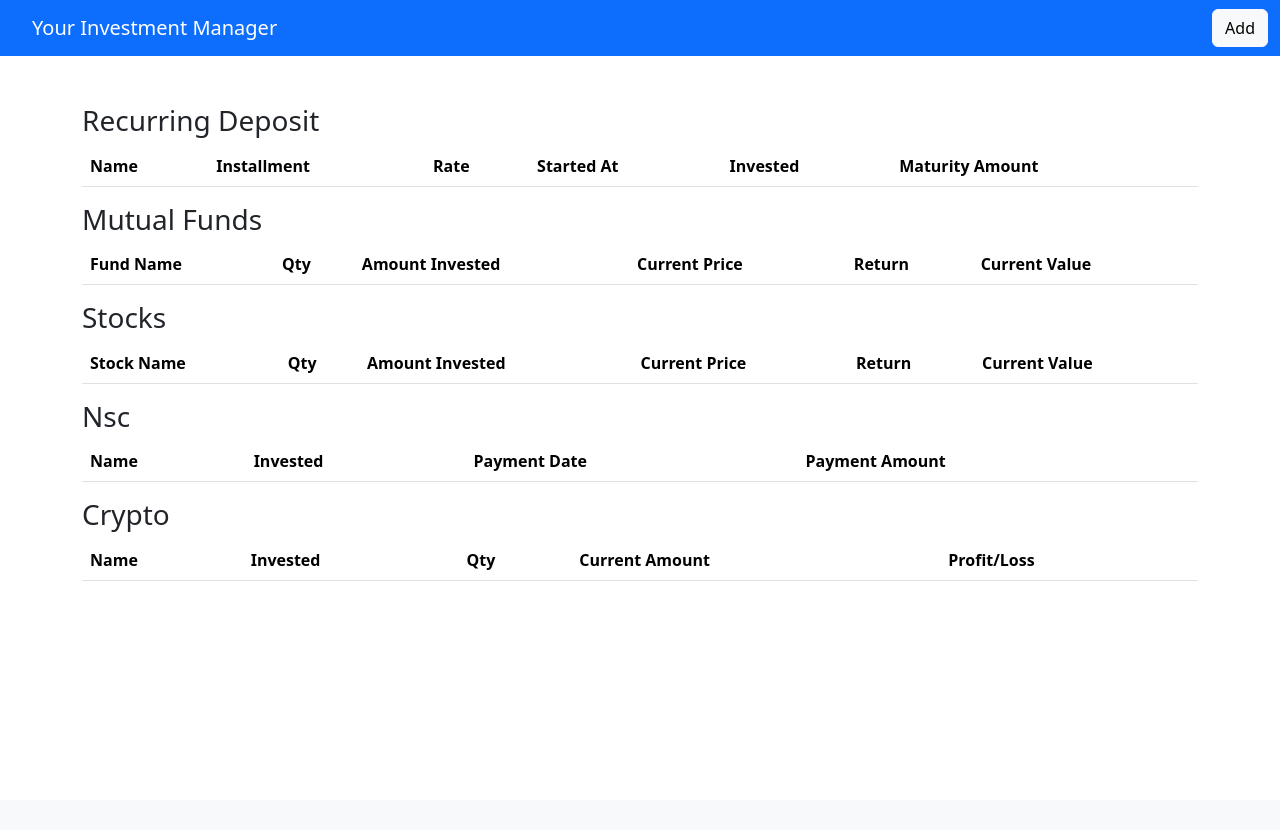
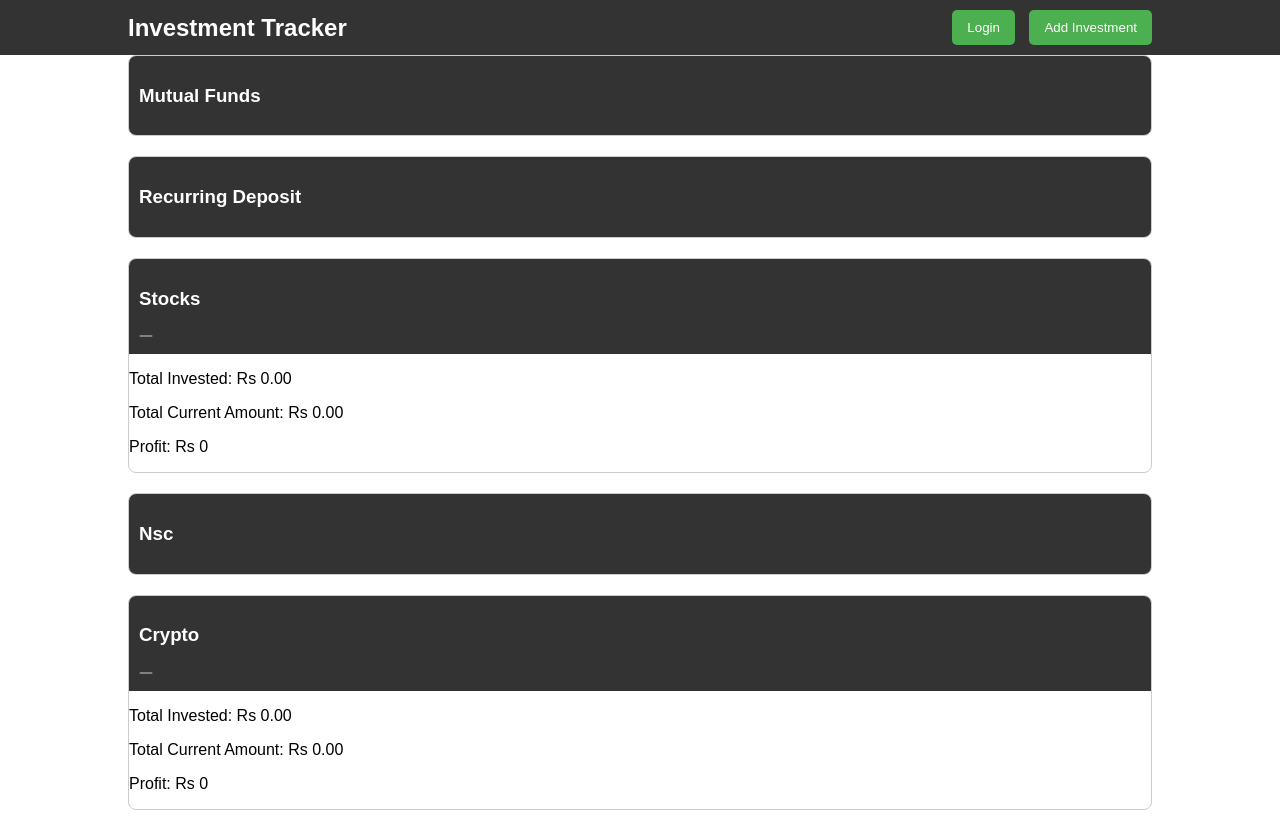
Before and after one commit to Rahul-1991/portfolio_manager, a Flask app: page /temp in a window 1280 px wide. Before the commit the page ends 581 px from the top, so only its background shows below. Run offline with Flask 3, Linux system fonts and the light colour scheme; lists and menus that the app fills with data are empty.

Commit message:
Made UI changes

```diff
--- /dev/null
+++ b/app/static/css/main.css
@@ -0,0 +1,72 @@
+body {
+    font-family: Arial, sans-serif;
+    margin: 0;
+    padding: 0;
+}
+
+.container {
+    width: 80%;
+    margin: 0 auto;
+}
+
+.navbar {
+    background-color: #333;
+    color: #fff;
+    padding: 10px 0;
+}
+
+.navbar .container {
+    display: flex;
+    justify-content: space-between;
+    align-items: center;
+}
+
+.navbar h2 {
+    margin: 0;
+}
+
+.navbar-buttons button {
+    background-color: #4CAF50;
+    color: #fff;
+    padding: 10px 15px;
+    border: none;
+    border-radius: 5px;
+    cursor: pointer;
+    margin-left: 10px;
+}
+
+.investment-section {
+    border: 1px solid #ccc;
+    border-radius: 8px;
+    margin-bottom: 20px;
+    overflow: hidden;
+    transition: height 0.3s ease;
+}
+
+
+.investment-section:not(:first-child) {
+    margin-top: 20px;
+}
+
+.section-header {
+    background-color: #333;
+    color: #FFFFFF;
+    padding: 10px;
+    cursor: pointer;
+}
+
+.section-content {
+    padding: 10px;
+}
+
+.section-content table {
+    width: 100%;
+    margin-top: 10px;
+    border-collapse: collapse;
+}
+
+.section-content th, .section-content td {
+    border: 1px solid #ddd;
+    padding: 8px;
+    text-align: left;
+}
--- /dev/null
+++ b/app/static/js/script.js
@@ -0,0 +1,240 @@
+document.addEventListener("DOMContentLoaded", function() {
+        window.onload = function () {
+                fetchInvestmentData();
+            };
+        const backendData = {
+        mutualFunds: [],
+        recurringDeposit: [],
+        stocks: [],
+        nsc: [],
+        crypto: [],
+        };
+        const charts = {};
+
+        async function fetchInvestmentData() {
+            const response = await fetch('http://localhost:5000/portfolio_data');
+            const data = await response.json();
+
+            const investmentTypes = ['mutualfunds', 'recurringdeposit', 'stocks', 'nsc', 'crypto'];
+
+            investmentTypes.forEach(type => {
+            const transaction = data.transactions.find(transaction =>
+                transaction.type.toLowerCase() === type.toLowerCase());
+            if (transaction && transaction.investments) {
+                backendData[type] = transaction.investments;
+                renderData(type, backendData[type]);
+                updateAdditionalData(type, backendData[type]);
+                console.log(type);
+                switch (type) {
+                    case 'mutualfunds':
+                        renderPieChart('mutualfundsSection','mutualfundschart', 'Mutual Funds', backendData.mutualFunds);
+                        break;
+                    case 'stocks':
+                        renderPieChart('stocksSection','stockschart', 'Stocks', backendData.stocks);
+                        break;
+                    case 'crypto':
+                        renderPieChart('cryptoSection','cryptochart', 'Crypto', backendData.crypto);
+                        break;
+                    default:
+                        break;
+                }
+            } else {
+                console.error(`No data found for ${type} or missing 'investments' property.`);
+                }
+            });
+        }
+
+
+
+
+function renderData(category, data) {
+    const sectionContent = $(`#${category}Section .section-content`);
+    console.log(data);
+    sectionContent.empty();
+
+    if (data.length > 0) {
+        const table = $('<table></table>');
+        const tableHead = $('<thead></thead>');
+        const tableBody = $('<tbody></tbody>');
+
+        const keys = Object.keys(data[0]);
+        const headerRow = $('<tr></tr>');
+
+        keys.forEach(key => {
+            headerRow.append(`<th>${key}</th>`);
+        });
+
+        tableHead.append(headerRow);
+        table.append(tableHead);
+
+        data.forEach(item => {
+            const row = $('<tr></tr>');
+
+            keys.forEach(key => {
+                if (key === 'unrealisedGain' && (category === 'mutualfunds' || category === 'stocks')) {
+                    const gainValue = parseFloat(item[key]);
+                    let arrowClass = 'fa-minus';
+
+                    if (gainValue > 0) {
+                        arrowClass = 'fa-arrow-up';
+                    } else if (gainValue < 0) {
+                        arrowClass = 'fa-arrow-down';
+                    }
+
+                    row.append(`<td style="color: ${gainValue >= 0 ? 'green' : 'red'};"><i class="fas ${arrowClass}"></i> ${item[key]}</td>`);
+                } else if (key === 'profit' && category === 'crypto') {
+                    const profitValue = parseFloat(item[key]);
+                    let arrowClass = 'fa-minus';
+
+                    if (profitValue > 0) {
+                        arrowClass = 'fa-arrow-up';
+                    }
+                    else if (profitValue < 0) {
+                        arrowClass = 'fa-arrow-down';
+                    }
+
+                    row.append(`<td style="color: ${profitValue >= 0 ? 'green' : 'red'};"><i class="fas ${arrowClass}"></i> ${item[key]}</td>`);
+                } else {
+                    row.append(`<td>${item[key]}</td>`);
+                }
+            });
+
+            tableBody.append(row);
+        });
+
+        table.append(tableBody);
+        sectionContent.append(table);
+    } else {
+        sectionContent.append('<p>No data available.</p>');
+    }
+}
+
+
+function updateAdditionalData(category, data) {
+                const additionalDataContainer = $(`#${category}AdditionalData`);
+                const totalInvested = data.reduce((total, item) => total + parseFloat(item.invested), 0).toFixed(2);
+                const totalCurrentAmount = data.reduce((total, item) => total + parseFloat(item.currentAmount), 0).toFixed(2);
+                const totalProfitLoss = (totalCurrentAmount - totalInvested).toFixed(2);
+                const maturityAmt = data.reduce((total, item) => total + parseFloat(item.maturityAmount), 0).toFixed(2);
+                const installment = data.reduce((total, item) => total + parseFloat(item.installment), 0).toFixed(2);
+
+                if (category === 'recurringdeposit') {
+                    console.log('rd');
+                    additionalDataContainer.html(`
+                    <p>Installment: Rs ${installment}</p>
+                    <p>Total Invested: Rs ${totalInvested}</p>
+                    <p>Maturity Amount: Rs ${maturityAmt}</p>
+                `);
+
+                }else{
+
+                additionalDataContainer.html(`
+                    <p>Total Invested: Rs ${totalInvested}</p>
+                    <p>Total Current Amount: Rs ${totalCurrentAmount}</p>
+                    <p>${totalProfitLoss < 0 ? 'Loss' : 'Profit'}: Rs ${Math.abs(totalProfitLoss)}</p>
+                `);
+            }
+
+                // Add arrow icon for profit/loss
+                const arrowIcon = additionalDataContainer.parent().find('.arrow-icon');
+                if (totalProfitLoss > 0) {
+                    arrowIcon.html('<i class="fas fa-arrow-up" style="color: green;"></i>');
+                } else if (totalProfitLoss < 0) {
+                    arrowIcon.html('<i class="fas fa-arrow-down" style="color: red;"></i>');
+                } else {
+                    arrowIcon.html('<i class="fas fa-minus" style="color: grey;"></i>');
+                }
+            }
+
+        // Function to toggle section (expand/collapse)
+        window.toggleSection = function(sectionId) {
+            const section = $(`#${sectionId}`);
+            const sectionContent = section.find('.section-content');
+
+            if (sectionContent.is(':visible')) {
+                sectionContent.slideUp();
+            } else {
+                // Hide other open sections
+                $('.section-content').slideUp();
+
+                // Show clicked section
+                sectionContent.slideDown();
+
+                // Fetch and render data if not already loaded
+                const category = sectionId.replace('Section', '');
+                const data = backendData[category];
+                if (data && data.length > 0) {
+                    renderData(category, data);
+                    updateAdditionalData(category, data);
+                    switch (sectionId) {
+                    case 'mutualfunds':
+                        renderPieChart('mutualfundsSection','mutualfundschart', 'Mutual Funds', backendData.mutualFunds);
+                        break;
+                    case 'stocksSection':
+                        renderPieChart('stocksSection','stockschart', 'Stocks', backendData.stocks);
+                        break;
+                    case 'cryptoSection':
+                        renderPieChart('cryptoSection','cryptochart', 'Crypto', backendData.crypto);
+                        break;
+                    default:
+                        break;
+                }
+                }
+            }
+        };
+
+function addCanvasToSection(sectionId, canvasId, canvasWidth, canvasHeight) {
+        var sectionContent = document.getElementById(sectionId+'Content');
+
+        var canvasElement = document.createElement("canvas");
+        canvasElement.id = canvasId;
+        canvasElement.width = canvasWidth;
+        canvasElement.height = canvasHeight;
+
+
+        sectionContent.appendChild(canvasElement);
+    }
+
+function renderPieChart(section, chartId, title, data) {
+                addCanvasToSection(section,chartId,400,200);
+                const ctx = document.getElementById(chartId).getContext('2d');
+                if (charts[chartId]) {
+                    charts[chartId].destroy();  // Destroy the existing chart
+                }
+
+                charts[chartId] = new Chart(ctx, {
+                    type: 'pie',
+                    data: {
+                        labels: data.map(item => item.name),
+                        datasets: [{
+                            label: `${title} Distribution`,
+                            data: data.map(item => item.invested),
+                            backgroundColor: getRandomColorArray(data.length),
+                            borderWidth: 1,
+                        }],
+                    },
+                    options: {
+                        responsive: false,
+                        maintainAspectRatio: false,
+                        scales: {
+                            x: {
+                                display: false,
+                            },
+                            y: {
+                                display: false,
+                            },
+                        },
+                    },
+                });
+            }
+
+function getRandomColorArray(count) {
+    const colors = [];
+    for (let i = 0; i < count; i++) {
+        const color = `rgba(${Math.floor(Math.random() * 256)}, ${Math.floor(Math.random() * 256)}, ${Math.floor(Math.random() * 256)}, 0.7)`;
+        colors.push(color);
+    }
+    return colors;
+}
+$('.section-content').hide(); //to make it in collpased state by default
+});
--- a/app/urls.py
+++ b/app/urls.py
@@ -8,3 +8,4 @@
 modules.add_url_rule('/portfolioDetails', view_func=views.GetPortfolioDetails.as_view('portfolio_details'))
 modules.add_url_rule('/', view_func=views.Homepage.as_view('homepage'))
 modules.add_url_rule('/temp', view_func=views.HomepageTemp.as_view('homepage_temp'))
+modules.add_url_rule('/portfolio_data', view_func=views.PortfolioData.as_view('port_data'))
--- a/app/views.py
+++ b/app/views.py
@@ -2,7 +2,7 @@
 from flask.views import MethodView
 from app.service import PortfolioService
 from app.common_utils import render_response
-
+from flask import jsonify
 
 class GetPortfolioDetails(MethodView):
 
@@ -22,7 +22,10 @@
 class HomepageTemp(MethodView):
 
     def get(self):
+        return render_template('index2.html')
+
+class PortfolioData(MethodView):
+
+    def get(self):
         response = PortfolioService(dict(), dict()).get_portfolio_details()
-        # response = {'totalInvestment': 190000, 'transactions': [{'type': 'Recurring Deposit', 'investments': [{'installment': 10000, 'rate': 7, 'startDate': '2022-06-14', 'invested': 190000, 'maturityAmount': 201481.04926873092, 'name': 'HDFC RD'}], 'invested': 190000}, {'type': 'Mutual Funds', 'investments': [{'name': 'HDFC Gold', 'currentAmount': 82069.2728601, 'invested': 68979, 'currentPrice': 19.9131, 'qty': 4121.371, 'unrealisedGain': 13090.272860099998}, {'name': 'Nippon Pharma', 'currentAmount': 47426.770462500004, 'invested': 32408, 'currentPrice': 447.2325, 'qty': 106.045, 'unrealisedGain': 15018.770462500004}, {'name': 'Kotak Flexicap', 'currentAmount': 42216.890894, 'invested': 30936, 'currentPrice': 75.982, 'qty': 555.617, 'unrealisedGain': 11280.890893999996}, {'name': 'SBI Equity Hybrid - Growth', 'currentAmount': 45852.9262976, 'invested': 34998, 'currentPrice': 264.9968, 'qty': 173.032, 'unrealisedGain': 10854.926297600003}, {'name': 'ICICI Technology - Growth', 'currentAmount': 68979.55975, 'invested': 56004, 'currentPrice': 196.09, 'qty': 351.775, 'unrealisedGain': 12975.55975}], 'invested': 223325}]}
-        print(response)
-        return render_template('index2.html', response=response)
+        return jsonify(response)
--- a/templates/index2.html
+++ b/templates/index2.html
@@ -1,146 +1,91 @@
-<!DOCTYPE html>
-<html lang="en">
+<html>
 <head>
+    <meta charset="UTF-8">
     <meta name="viewport" content="width=device-width, initial-scale=1.0">
-    <!-- Latest compiled and minified CSS -->
-    <link href="https://cdn.jsdelivr.net/npm/bootstrap@5.3.2/dist/css/bootstrap.min.css" rel="stylesheet">
+    <script src="https://cdn.jsdelivr.net/npm/chart.js"></script>
+    <link rel="stylesheet" href="{{ url_for('static', filename='css/main.css') }}">
+    <link rel="stylesheet" href="https://cdnjs.cloudflare.com/ajax/libs/font-awesome/6.0.0/css/all.min.css" crossorigin="anonymous">
 
-    <!-- Latest compiled JavaScript -->
-    <script src="https://cdn.jsdelivr.net/npm/bootstrap@5.3.2/dist/js/bootstrap.bundle.min.js"></script>
-    <title>Investment Manager</title>
+    <title>Investment Portfolio</title>
 </head>
 <body>
-    <nav class="navbar navbar-expand-lg navbar-dark bg-primary">
-        <div class="container-fluid">
-            <a class="navbar-brand" href="#" style="padding-left: 20px;">Your Investment Manager</a>
-            <!-- Button with ml-auto to push it to the right -->
-            <button class="btn btn-light ml-auto" type="button">Add</button>
+    <nav class="navbar">
+        <div class="container">
+            <div class="navbar-brand">
+                <h2>Investment Tracker</h2>
+            </div>
+            <div class="navbar-buttons">
+                <button onclick="openLoginModal()">Login</button>
+                <button onclick="openAddModal()">Add Investment</button>
+            </div>
         </div>
     </nav>
+
     <div class="container mt-5">
-        {% for investment in response.transactions %}
-            <h3>{{ investment.type }}</h3>
-            {% if investment.type == "Mutual Funds" %}
-                <table class="table">
-                    <thead>
-                        <tr>
-                            <th scope="col">Fund Name</th>
-                            <th scope="col">Qty</th>
-                            <th scope="col">Amount Invested</th>
-                            <th scope="col">Current Price</th>
-                            <th scope="col">Return</th>
-                            <th scope="col">Current Value</th>
-                        </tr>
-                    </thead>
-                    <tbody>
-                        {% for item in investment.investments %}
-                            <tr class="table-primary">
-                                <td>{{ item.name }}</td>
-                                <td>{{ item.qty }}</td>
-                                <td>{{ item.invested }}</td>
-                                <td>{{ item.currentPrice }}</td>
-                                <td>{{ item.unrealisedGain }}</td>
-                                <td>{{ item.currentAmount }}</td>
-                            </tr>
-                        {% endfor %}
-                    </tbody>
-                </table>
-            {% elif investment.type == "Recurring Deposit" %}
-                <table class="table">
-                    <thead>
-                        <tr>
-                            <th scope="col">Name</th>
-                            <th scope="col">Installment</th>
-                            <th scope="col">Rate</th>
-                            <th scope="col">Started At</th>
-                            <th scope="col">Invested</th>
-                            <th scope="col">Maturity Amount</th>
-                        </tr>
-                    </thead>
-                    <tbody>
-                        {% for item in investment.investments %}
-                            <tr class="table-primary">
-                                <td>{{ item.name }}</td>
-                                <td>{{ item.installment }}</td>
-                                <td>{{ item.rate }}</td>
-                                <td>{{ item.startDate }}</td>
-                                <td>{{ item.invested }}</td>
-                                <td>{{ item.maturityAmount }}</td>
-                            </tr>
-                        {% endfor %}
-                    </tbody>
-                </table>
-            {% elif investment.type == "Stocks" %}
-                <table class="table">
-                    <thead>
-                        <tr>
-                            <th scope="col">Stock Name</th>
-                            <th scope="col">Qty</th>
-                            <th scope="col">Amount Invested</th>
-                            <th scope="col">Current Price</th>
-                            <th scope="col">Return</th>
-                            <th scope="col">Current Value</th>
-                        </tr>
-                    </thead>
-                    <tbody>
-                        {% for item in investment.investments %}
-                            <tr class="table-primary">
-                                <td>{{ item.name }}</td>
-                                <td>{{ item.qty }}</td>
-                                <td>{{ item.invested }}</td>
-                                <td>{{ item.currentPrice }}</td>
-                                <td>{{ item.unrealisedGain }}</td>
-                                <td>{{ item.currentAmount }}</td>
-                            </tr>
-                        {% endfor %}
-                    </tbody>
-                </table>
-            {% elif investment.type == "Nsc" %}
-                <table class="table">
-                    <thead>
-                        <tr>
-                            <th scope="col">Name</th>
-                            <th scope="col">Invested</th>
-                            <th scope="col">Payment Date</th>
-                            <th scope="col">Payment Amount</th>
-                        </tr>
-                    </thead>
-                    <tbody>
-                        {% for item in investment.investments %}
-                            <tr class="table-primary">
-                                <td>{{ item.name }}</td>
-                                <td>{{ item.deposit }}</td>
-                                <td>{{ item.payment_date }}</td>
-                                <td>{{ item.payment_amount }}</td>
-                            </tr>
-                        {% endfor %}
-                    </tbody>
-                </table>
-            {% elif investment.type == "Crypto" %}
-                <table class="table">
-                    <thead>
-                        <tr>
-                            <th scope="col">Name</th>
-                            <th scope="col">Invested</th>
-                            <th scope="col">Qty</th>
-                            <th scope="col">Current Amount</th>
-                            <th scope="col">Profit/Loss</th>
-                        </tr>
-                    </thead>
-                    <tbody>
-                        {% for item in investment.investments %}
-                            <tr class="table-primary">
-                                <td>{{ item.name }}</td>
-                                <td>{{ item.invested }}</td>
-                                <td>{{ item.qty }}</td>
-                                <td>{{ item.currentAmount }}</td>
-                                <td>{{ item.profit }}</td>
-                            </tr>
-                        {% endfor %}
-                    </tbody>
-                </table>
-            {% endif %}
-        {% endfor %}
+
+        <!-- Mutual Funds Section -->
+        <div class="investment-section" id="mutualfundsSection">
+            <div class="section-header" onclick="toggleSection('mutualfundsSection')">
+                <h3>Mutual Funds</h3>
+                <div class="arrow-icon"></div>
+            </div>
+            <div class="section-content" id="mutualfundsSectionContent">
+
+            </div>
+            <div class="additional-data" id="mutualfundsAdditionalData"></div>
+        </div>
+
+        <!-- Recurring Deposit Section -->
+        <div class="investment-section" id="recurringdepositSection">
+            <div class="section-header" onclick="toggleSection('recurringdepositSection')">
+                <h3>Recurring Deposit</h3>
+            </div>
+            <div class="section-content">
+
+            </div>
+            <div class="additional-data" id="recurringdepositAdditionalData"></div>
+        </div>
+
+        <!-- Stocks Section -->
+        <div class="investment-section" id="stocksSection">
+            <div class="section-header" onclick="toggleSection('stocksSection')">
+                <h3>Stocks</h3>
+                <div class="arrow-icon"></div>
+            </div>
+            <div class="section-content" id="stocksSectionContent">
+                <!-- Stocks content will be dynamically added here using JavaScript -->
+            </div>
+            <div class="additional-data" id="stocksAdditionalData"></div>
+        </div>
+
+        <!-- Nsc Section -->
+        <div class="investment-section" id="nscSection">
+            <div class="section-header" onclick="toggleSection('nscSection')">
+                <h3>Nsc</h3>
+            </div>
+            <div class="section-content">
+
+            </div>
+        </div>
+
+        <!-- Crypto Section -->
+        <div class="investment-section" id="cryptoSection">
+            <div class="section-header" onclick="toggleSection('cryptoSection')">
+                <h3>Crypto</h3>
+                <div class="arrow-icon"></div>
+            </div>
+            <div class="section-content" id="cryptoSectionContent">
+
+            </div>
+            <div class="additional-data" id="cryptoAdditionalData"></div>
+        </div>
+
     </div>
+
+    <script src="https://code.jquery.com/jquery-3.6.4.min.js"></script>
+    <script src="https://cdn.jsdelivr.net/npm/chart.js"></script>
+    <script src="{{ url_for('static', filename='js/script.js') }}"></script>
+
+
 </body>
 </html>
```
